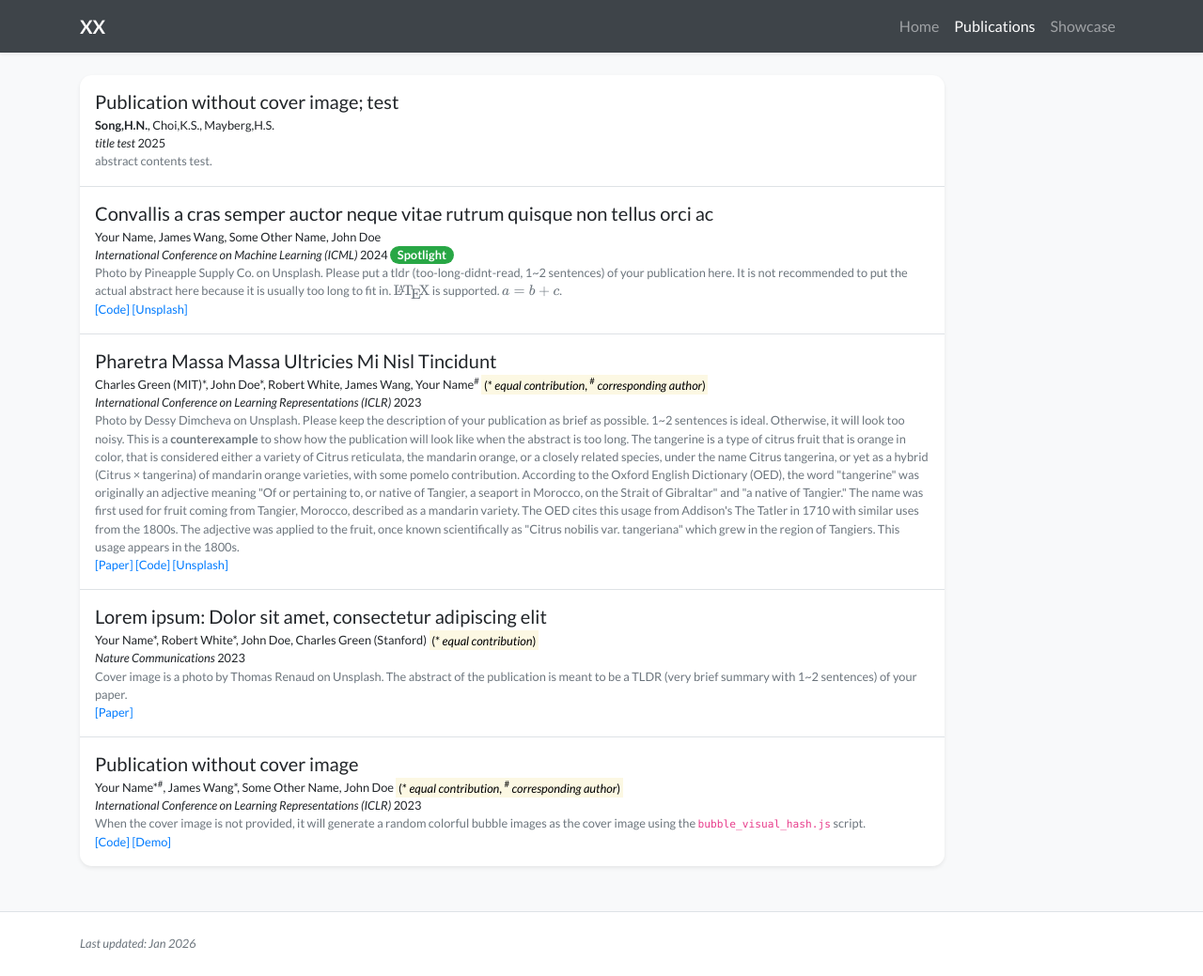
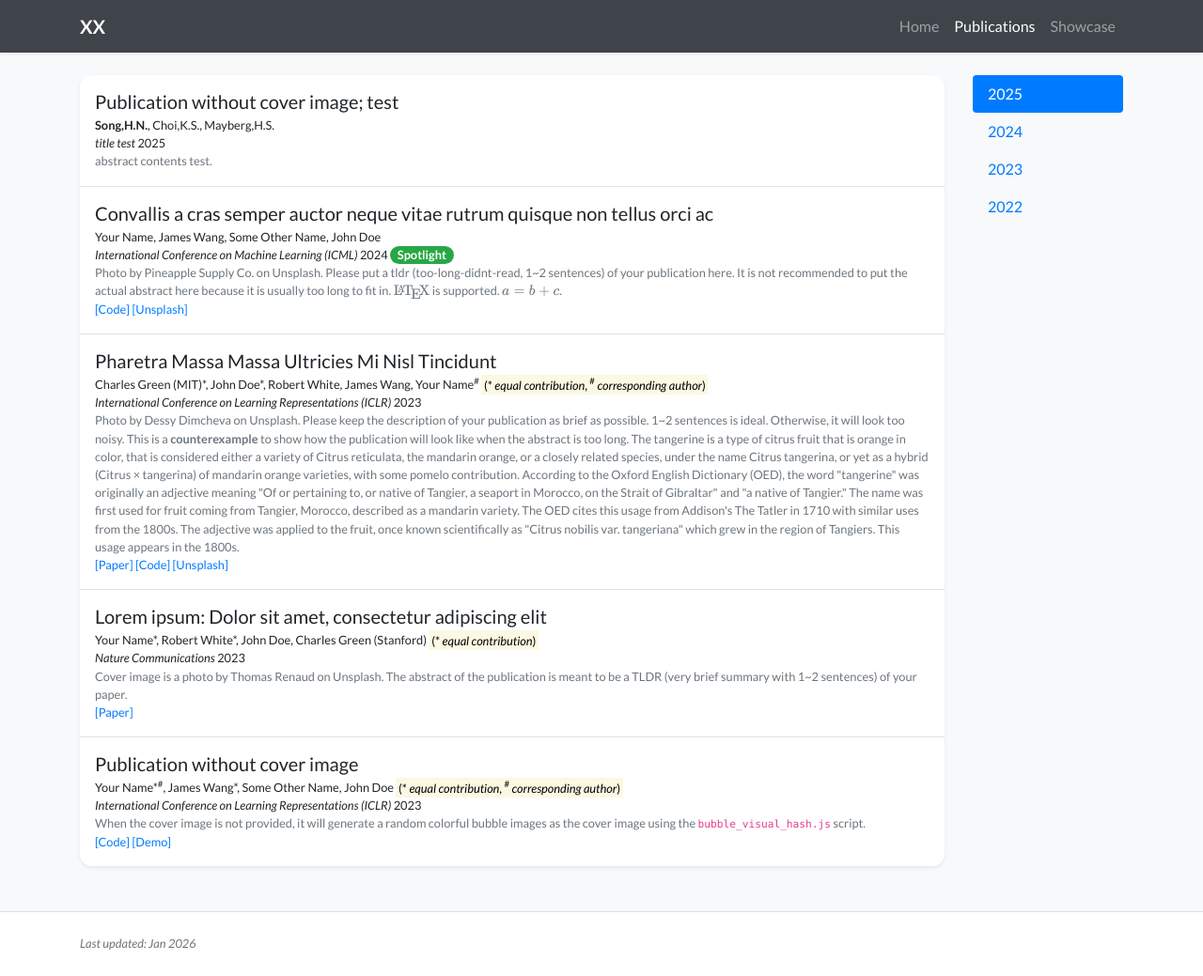
Before and after one commit to ha-neul-song/ha-neul-song.github.io, a Jekyll site: the page built from publications.html, in a window 1280 px wide and 1039 px high. Shown: the whole window at 94% size. Built offline with Jekyll 4.4.1, drawn with Linux system fonts in a browser that asks for light colours; nearby versions of some CDN libraries; a style sheet for code colours, icons or effects is not loaded.

Commit message:
Update site

```diff
--- a/publications.html
+++ b/publications.html
@@ -7,11 +7,20 @@ body_attr: >-
 ---
 
 {% assign pubs = site.publications | sort: "date" | reverse %}
+{% assign years = pubs | group_by_exp: "item", "item.date | date: '%Y'" %}
 
 <div class="row">
   <div class="col-12 col-lg-10">
     <div class="my-0 p-0 bg-white shadow-sm rounded-xl">
+      {% assign prev_year = "" %}
+
       {% for item in pubs %}
+        {% assign this_year = item.date | date: "%Y" %}
+        {% if this_year != prev_year %}
+          <div id="year-{{ this_year }}" style="position: relative; top: -60px; height: 0;"></div>
+          {% assign prev_year = this_year %}
+        {% endif %}
+
         {% include widgets/publication_item.html
             item=item
             hide_cover=true
@@ -21,7 +30,16 @@ body_attr: >-
       {% endfor %}
     </div>
   </div>
+
+  <div class="col-2 d-none d-lg-block">
+    <div id="navbar-year" class="nav nav-pills flex-column sticky-top" style="top: 80px">
+      {% for y in years %}
+        <a class="nav-link d-block" href="#year-{{ y.name }}">{{ y.name }}</a>
+      {% endfor %}
+    </div>
+  </div>
 </div>
+
 
 
 
```
